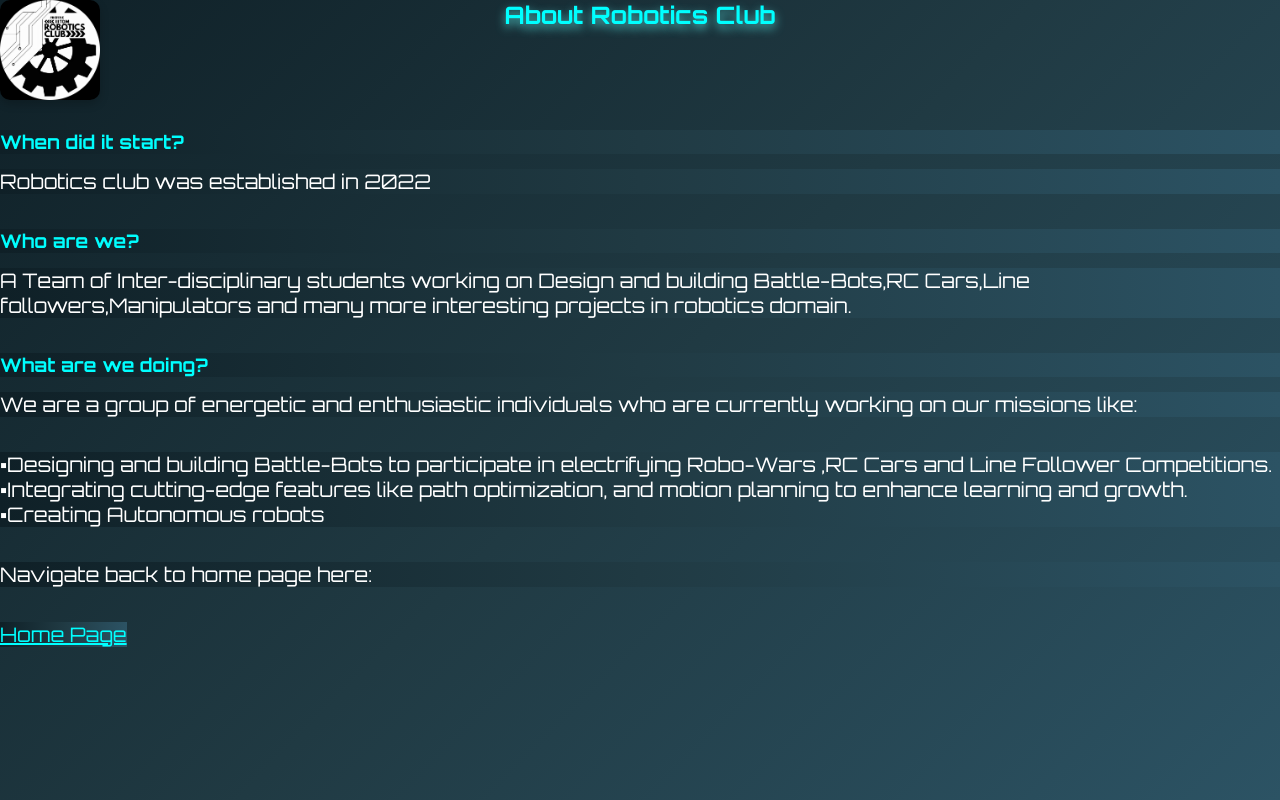
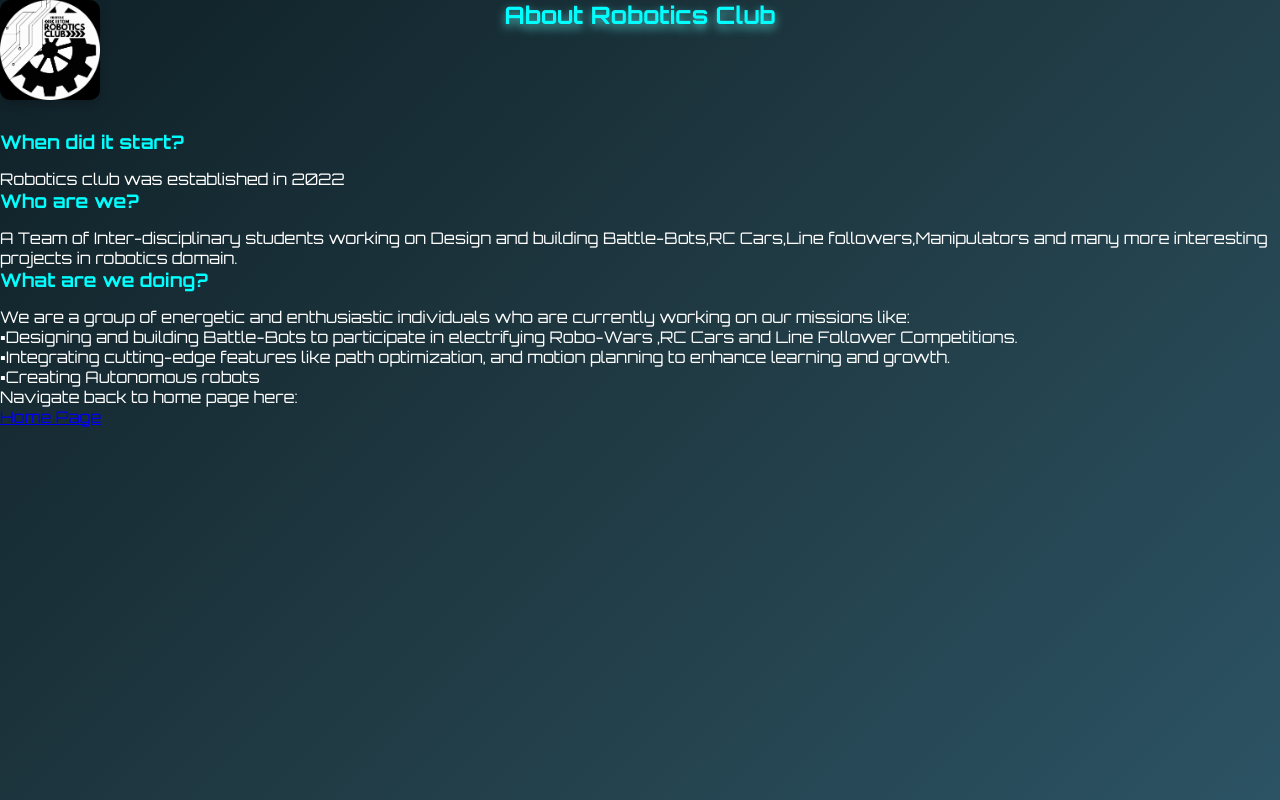
Before and after one commit to Robotics-IIITDM/robosite, a Flask app: page /about in a window 1280 px wide. Run offline with Flask 3, Linux system fonts and the light colour scheme.

Commit message:
Update about.html

```diff
--- a/templates/about.html
+++ b/templates/about.html
@@ -32,20 +32,16 @@
             color: white;
             margin-bottom: 15px;
             color: aqua;
-            background: linear-gradient(90deg, #0f2027, #203a43, #2c5364);
-        }
 
         .g {
             font-size: 20px;
             color: white;
             margin-bottom: 35px;
-            background: linear-gradient(90deg, #0f2027, #203a43, #2c5364);
         }
         .s {
             font-size: 20px;
             color: aqua;
             margin-bottom: 35px;
-            background: linear-gradient(90deg, #0f2027, #203a43, #2c5364);
         }
 
         .s :hover {
```
